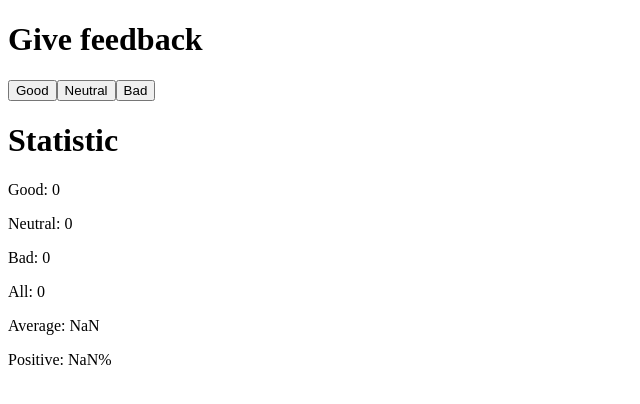
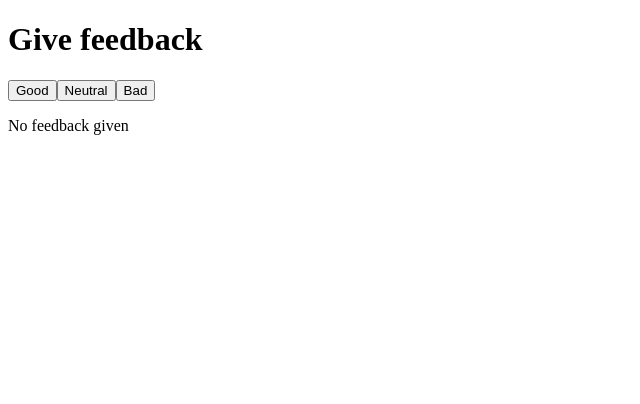
Before and after one commit to udev2045/react, a React (Vite) app in the folder part1/unicafe/: page / in a window 1280 px wide. Shown: the top 404 px of the page, without its empty margins (0-640 px from the left). Built offline with nearby package versions, Linux system fonts and the light colour scheme.

Commit message:
Part 1.9

```diff
--- a/part1/unicafe/src/App.jsx
+++ b/part1/unicafe/src/App.jsx
@@ -2,6 +2,9 @@ import { useState } from 'react'
 
 const Statistics = ({good, neutral, bad}) => {
     let total = good + bad + neutral;
+    if(!total) {
+        return (<p>No feedback given</p>)
+    }
     return (
         <>
             <h1>Statistic</h1>
```
